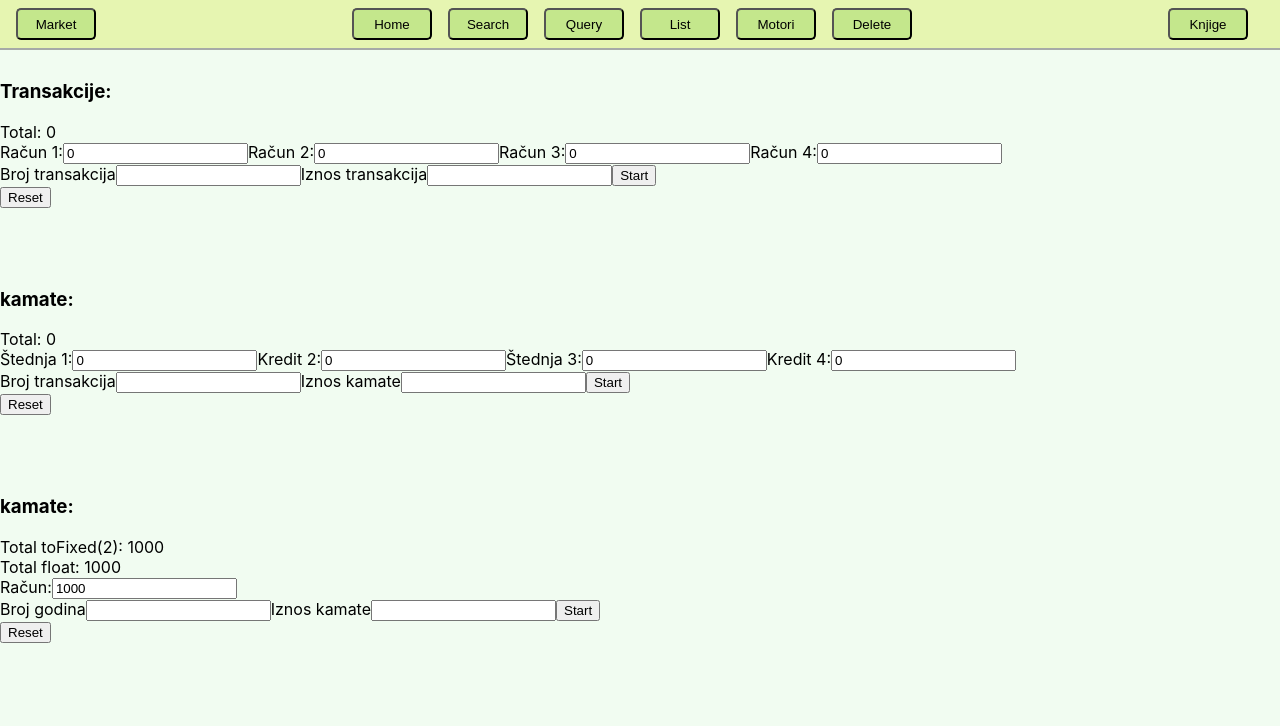
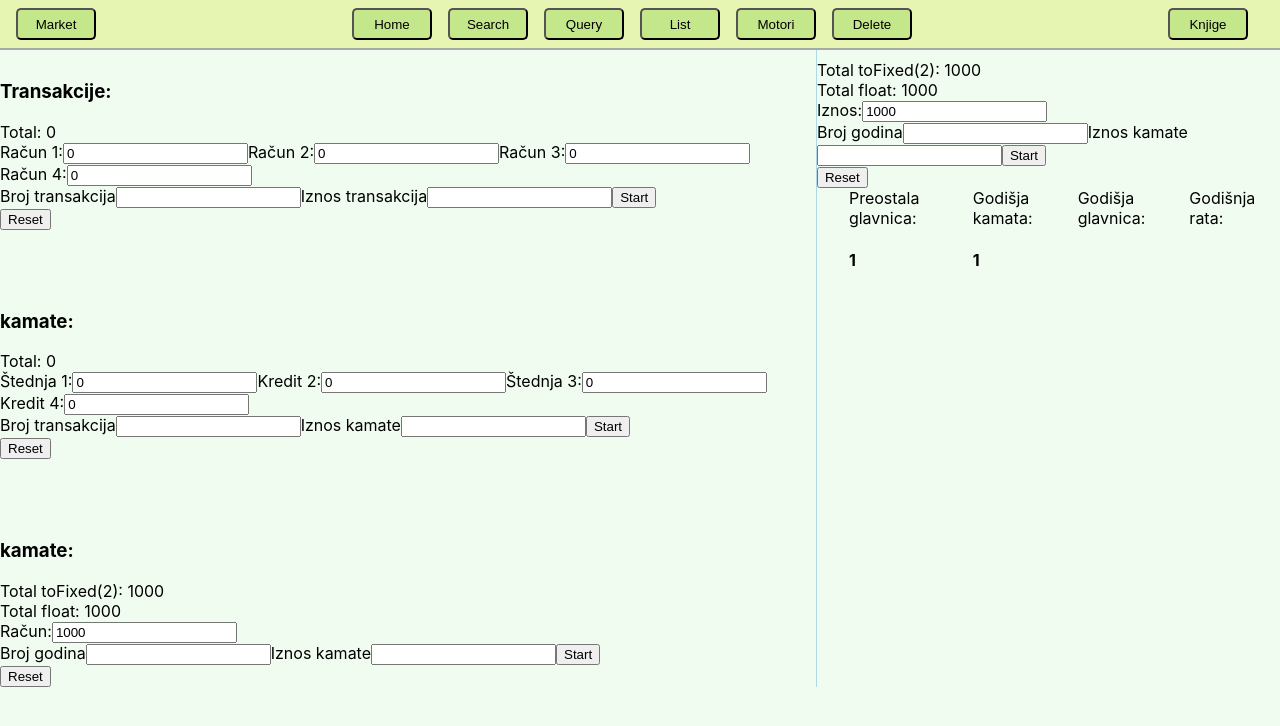
Before and after one commit to bozekekez/treningFront, a React (Create React App) app: page /banka in a window 1280 px wide. Shown: the top 726 px of the page. Built offline with nearby package versions, Linux system fonts and the light colour scheme.

Commit message:
generiranje otplatnog plana kredita po godinama i stavkama

```diff
--- a/src/Components/Bank/Bank.js
+++ b/src/Components/Bank/Bank.js
@@ -17,10 +17,10 @@ const Bank = () => {
   const [račun4, setRačun4] = useState(0);
   const [račun5, setRačun5] = useState(1000);
   const [račun6, setRačun6] = useState(1000);
-  const [račun7, setRačun7] = useState(1000);
-  const [račun8, setRačun8] = useState(1000);
-  const [račun9, setRačun9] = useState(1000);
-  const [račun10, setRačun10] = useState(1000);
+  const [račun7, setRačun7] = useState([1]);
+  const [račun8, setRačun8] = useState([1]);
+  const [račun9, setRačun9] = useState([]);
+  const [račun10, setRačun10] = useState([]);
   const [total, setTotal] = useState(
     Number(račun1) + Number(račun2) + Number(račun3) + Number(račun4)
   );
@@ -67,6 +67,8 @@ const Bank = () => {
     setRačun4(10000);
     setRačun5(10000);
     setRačun6(10000);
+    setRačun7([]);
+    setRačun8([]);
     setTotal(40000);
   };
 
@@ -134,14 +136,49 @@ const Bank = () => {
 
   };
 
-  console.log("1", račun1);
-  console.log("2", račun2);
-  console.log("3", račun3);
-  console.log("4", račun4);
-  console.log(total);
+  const handleKredit = (e) =>{
+    e.preventDefault();
+    setRačun7([]);
+    setRačun8([]);
+    let temp = račun5;
+    let tempKamata = kamata;
+    let glavnica = Number(račun5);
+    console.log(glavnica)
+    let anuitet = račun5/trans;
+    let tempArray = [];
+    let tempGlavnica = [];
+    let tempAnui = [];
+    let rata = [];
+    for (let i = 0; i < trans; i++) {
+        temp = Number(glavnica) - (Number(glavnica) * (1 - Number(tempKamata)));
+        tempArray.push(temp.toFixed(2))
+        tempGlavnica.push(glavnica.toFixed(2))
+        tempAnui.push(anuitet.toFixed(2))
+        let zbroj = anuitet + temp;
+        rata.push(zbroj.toFixed(2))
+        glavnica = Number(glavnica) - Number(anuitet);
+        console.log(i)
+        console.log(temp)
+        console.log(glavnica)
+    }
+    setRačun7(račun7 =>[račun7, ...tempArray])
+    setRačun8(račun8 =>[račun8, ...tempGlavnica])
+    setRačun9(račun9 =>[račun9, ...tempAnui])
+    setRačun10(račun10 =>[račun10, ...rata])
+  }
+
+  // console.log("1", račun1);
+  // console.log("2", račun2);
+  // console.log("3", račun3);
+  // console.log("4", račun4);
+  console.log('6', račun5)
+  console.log('5', račun7, račun8)
+  console.log(trans)
+  // console.log(total);
 
   return (
-    <div>
+    <div className="bankaParent">
+      <div>
       <div className="banka">
         <h3>Transakcije:</h3>
         <label>Total: </label>
@@ -209,6 +246,69 @@ const Bank = () => {
         </form>
         <button onClick={reset}>Reset</button>
       </div>
+    </div >
+      <div className="otplata">
+        <h3>Otplata:</h3>
+        <div>
+        <label>Total toFixed(2): </label>
+        {račun5}
+        </div>
+        <label>Total float: </label>
+        {račun6}
+        <form>
+          <label>Iznos:</label>
+          <input type="text" value={račun5} onChange={handle5}></input>
+        </form>
+        <form onSubmit={handleKredit}>
+          <label>Broj godina</label>
+          <input type="text" onChange={handleTrans}></input>
+          <label>Iznos kamate</label>
+          <input type="text" onChange={handleKamateChange}></input>
+          <button onSubmit={handleKredit}>Start</button>
+        </form>
+        <button onClick={reset}>Reset</button>
+        <div className="tablica">
+        <div>
+        <label>Preostala glavnica:</label>
+        {
+        račun8.map(member => {
+          return (
+            <h4>{member}</h4>
+          )
+        })
+        }
+        </div>
+        <div>
+        <label>Godišja kamata:</label>
+        { račun7.map(member => {
+          return (
+          <h4>{member}</h4>
+          )
+        })
+        }
+        </div>
+        <div>
+        <label>Godišja glavnica:</label>
+        {
+        račun9.map(member => {
+          return (
+            <h4>{member}</h4>
+          )
+        })
+        }
+        </div>
+        <div>
+        <label>Godišnja rata:</label>
+        {
+        račun10.map(member => {
+          return (
+            <h4>{member}</h4>
+          )
+        })
+        }
+        </div>
+        </div>
+      </div>
     </div>
   );
 };
--- a/src/Components/Bank/Banka.css
+++ b/src/Components/Bank/Banka.css
@@ -1,3 +1,20 @@
 .banka{
     margin-top: 5rem;
 }
+
+.tablica{
+    display: flex;
+    flex-direction: row;
+    justify-content: center;
+    margin-left: 2rem;
+}
+
+.bankaParent{
+    display: flex;
+    flex-direction: row;
+}
+
+.otplata {
+    margin-left: 2rem;
+    border-left: 1px solid lightblue;
+}
```
